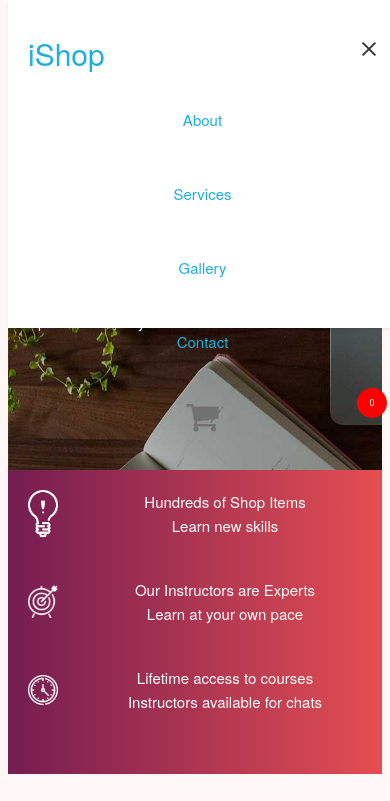
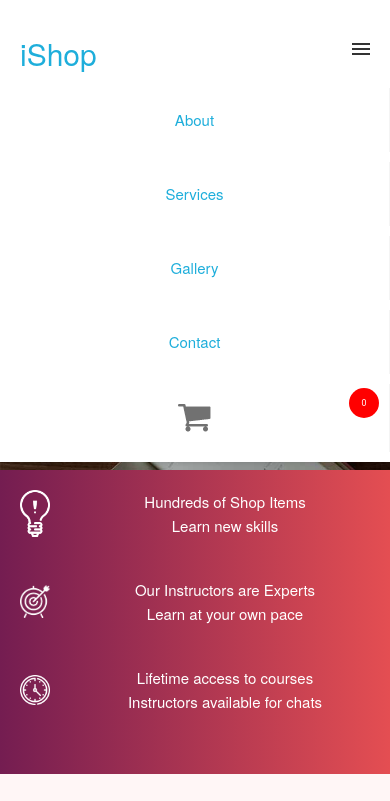
Before and after one commit to mymakarim/Internet-programming-project, a plain HTML site: page index.html in a window 390 px wide. Both pictures are taken after a click on the label 369 px from the left and 49 px from the top of the page. Shown: the top 801 px of the page. Drawn offline with Linux system fonts and the light colour scheme.

Commit message:
toggle menu done

```diff
--- a/css/custom.css
+++ b/css/custom.css
@@ -1,5 +1,7 @@
 body {
-    background-color: #fff6f6
+    background-color: #fff6f6;
+    margin: 0 !important;
+    padding: 0 !important;
 }
 h1 {
     text-align: center;
@@ -233,7 +235,8 @@ text-decoration: none;
 
   .header .menu {
     clear: both;
-    max-height: 0;
+    display: block;
+    background-color: white;
     transition: max-height .2s ease-out;
   }
 
@@ -401,3 +404,8 @@ input.error {
 .content {
     margin-top: 120px;
 }
+@media screen and (max-width: 660px) {
+  .header .menu {
+    display: none;
+  }
+}
--- a/index.html
+++ b/index.html
@@ -11,8 +11,7 @@
 <body>
     <header class="header" id="header">
         <a href="" class="logo">iShop</a>
-        <input class="menu-btn" type="checkbox" id="menu-btn" />
-        <label class="menu-icon" for="menu-btn"><span class="navicon"></span></label>
+        <label id="menu-toggle" class="menu-icon" for="menu-btn"><span class="navicon"></span></label>
         <ul class="menu">
           <li><a href="index.html#about">About</a></li>
           <li><a href="index.html#services">Services</a></li>
--- a/js/app.js
+++ b/js/app.js
@@ -5,6 +5,7 @@ const courses= document.querySelector('#courses-list'),
       totalPrice = document.querySelector('#totalPrice'),
       deliveryPrice = document.querySelector('#deliveryPrice'),
       clearCartBtn=document.querySelector('#clear-cart');
+      menuToggleBtn=document.querySelector('#menu-toggle');
 
 
       function checkEmpty(){
@@ -18,8 +19,6 @@ const courses= document.querySelector('#courses-list'),
             document.querySelector('#emptycart').setAttribute("style", "display: none;");
           }
       }
-
-
       checkEmpty();
 
     function onSelect_change(domEvent){
@@ -80,11 +79,13 @@ loadEventListeners();
 
 
 function loadEventListeners(){
-    courses.addEventListener('click', buycourse);
+    if(courses){
+        courses.addEventListener('click', buycourse);
+    }
     shoppingCartContent.addEventListener('click', removeCourse);
     clearCartBtn.addEventListener('click', clearCart);
+    menuToggleBtn.addEventListener('click', toggleMenu);
 }
-
 
 
 
@@ -158,6 +159,15 @@ function removeCourse(e){
     }
     checkEmpty();
 }
+
+function toggleMenu() {
+    var x = document.querySelector(".menu");
+    if (x.style.display === "block") {
+        x.style.display = "none";
+    } else {
+        x.style.display = "block";
+    }
+  }
 
 function clearCart(e){
     shoppingCartContent.innerHTML='';
```
Also changed, not shown: contact.html (+7 -7 lines).
